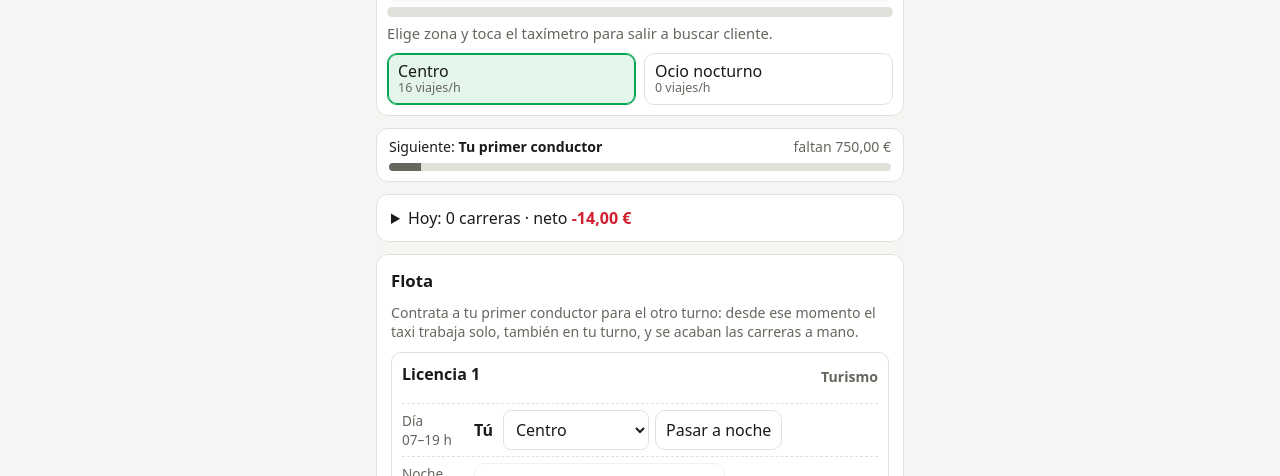
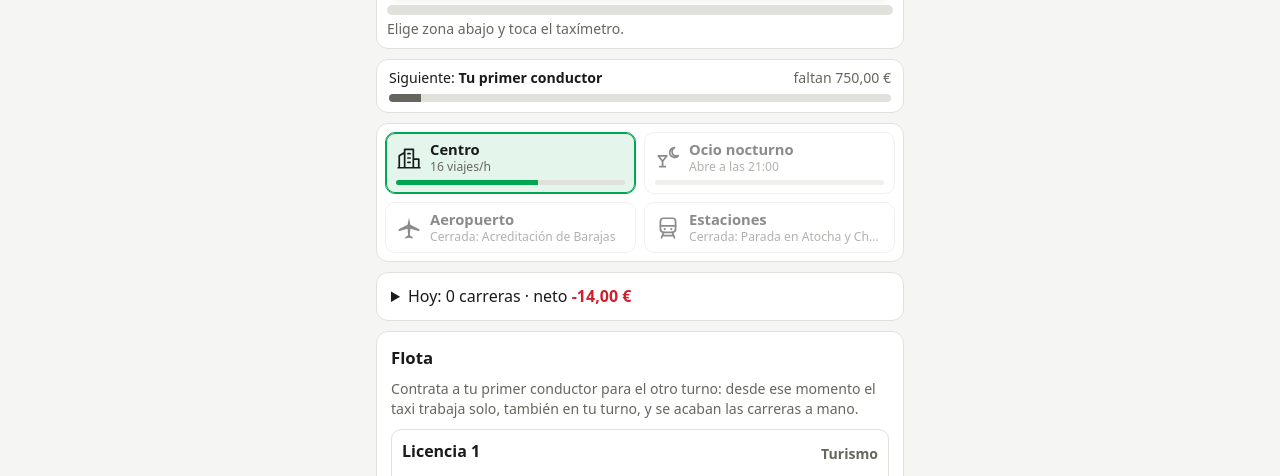
Before and after one commit to ivanvalbuena1997/LIBRE, a plain HTML site: page index.html in a window 1280 px wide. Shown: the part 299-775 px from the top of the page. Drawn offline with Linux system fonts and the light colour scheme.

Commit message:
Zonas en tarjetas con icono, medidor de demanda y hora de apertura
Las tarjetas sustituyen a los botones de zona bajo el taxímetro y la
pantalla principal cabe sin scroll en 375×600.

Co-Authored-By: Claude Opus 5.5 <noreply@anthropic.com>

```diff
--- a/css/estilos.css
+++ b/css/estilos.css
@@ -179,7 +179,7 @@ main {
   border: 1px solid var(--borde);
   border-radius: var(--radio);
   padding: 14px;
-  margin-bottom: 12px;
+  margin-bottom: 10px;
 }
 
 .tarjeta h2 {
@@ -478,33 +478,12 @@ textarea {
 .objetivo.listo #objetivo-falta { color: var(--verde-texto); font-weight: 700; }
 .objetivo.listo #objetivo-relleno { background: var(--verde-libre); }
 
-/* Selector de zona en forma de pastillas */
-.zonas-selector {
-  display: flex;
-  flex-wrap: wrap;
-  gap: 8px;
-  margin-top: 10px;
-}
-.zonas-selector button {
-  flex: 1 1 45%;
-  min-height: 52px;
-  padding: 6px 10px;
-  text-align: left;
-  line-height: 1.2;
-}
-.zonas-selector button small { display: block; color: var(--suave); font-size: 0.78rem; }
-.zonas-selector button.activa {
-  border-color: var(--verde-libre);
-  background: var(--verde-claro);
-  box-shadow: inset 0 0 0 1px var(--verde-libre);
-}
-
 .progreso {
   height: 10px;
   border-radius: 999px;
   background: var(--borde);
   overflow: hidden;
-  margin: 10px 0 6px;
+  margin: 8px 0 4px;
 }
 .progreso > div {
   height: 100%;
@@ -513,9 +492,12 @@ textarea {
 }
 
 .estado-carrera {
-  font-size: 0.92rem;
+  font-size: 0.88rem;
   color: var(--suave);
   min-height: 1.3em;
+  white-space: nowrap;
+  overflow: hidden;
+  text-overflow: ellipsis;
 }
 
 /* Tablas de números */
@@ -577,22 +559,84 @@ textarea {
 @keyframes aparecer-fondo { from { opacity: 0; } }
 @keyframes aparecer-ventana { from { opacity: 0; transform: translateY(12px) scale(0.97); } }
 
-/* Lista de zonas */
-.zona-fila {
-  border-top: 1px solid var(--borde);
-  padding: 8px 0;
+/* Zonas: tarjetas con icono y medidor */
+#sec-zonas { padding: 8px; }
+.zonas-rejilla {
+  display: grid;
+  grid-template-columns: 1fr 1fr;
+  gap: 8px;
 }
-.zona-fila:first-of-type { border-top: 0; }
-.zona-fila .nombre { font-weight: 600; }
-.zona-fila .datos { color: var(--suave); font-size: 0.88rem; font-variant-numeric: tabular-nums; }
-.medidor {
-  height: 6px;
+.zona-tarjeta {
+  display: grid;
+  grid-template-columns: 26px 1fr;
+  grid-template-rows: auto auto auto;
+  column-gap: 8px;
+  row-gap: 1px;
+  align-items: center;
+  width: 100%;
+  min-height: 0;
+  padding: 8px 10px;
+  text-align: left;
+  font: inherit;
+  color: var(--texto);
+  background: var(--tarjeta);
+  border: 1px solid var(--borde);
+  border-radius: 10px;
+}
+button.zona-tarjeta { cursor: pointer; }
+.zona-tarjeta.activa {
+  border-color: var(--verde-libre);
+  background: var(--verde-claro);
+  box-shadow: inset 0 0 0 1px var(--verde-libre);
+}
+.zona-icono {
+  grid-row: 1 / span 2;
+  width: 26px;
+  height: 26px;
+  fill: none;
+  stroke: currentColor;
+  stroke-width: 1.6;
+  stroke-linecap: round;
+  stroke-linejoin: round;
+}
+.zona-icono .relleno { fill: currentColor; stroke: none; }
+.zona-nombre {
+  font-weight: 600;
+  font-size: 0.92rem;
+  line-height: 1.2;
+  white-space: nowrap;
+  overflow: hidden;
+  text-overflow: ellipsis;
+}
+.zona-dato {
+  font-size: 0.76rem;
+  color: var(--suave);
+  line-height: 1.2;
+  font-variant-numeric: tabular-nums;
+  white-space: nowrap;
+  overflow: hidden;
+  text-overflow: ellipsis;
+}
+.zona-medidor {
+  grid-column: 1 / -1;
+  display: block;
+  height: 5px;
+  margin-top: 5px;
   border-radius: 999px;
   background: var(--borde);
   overflow: hidden;
-  margin-top: 4px;
 }
-.medidor > div { height: 100%; background: var(--ambar); }
+.zona-medidor > span {
+  display: block;
+  height: 100%;
+  width: 0;
+  background: var(--verde-libre);
+  transition: width 0.4s ease-out;
+}
+/* Sin demanda a esta hora, o todavía sin comprar: atenuada. */
+.zona-tarjeta.vacia, .zona-tarjeta.cerrada { opacity: 0.5; }
+.zona-tarjeta.vacia .zona-medidor > span { background: var(--suave); }
+.zona-tarjeta.cerrada { grid-template-rows: auto auto; }
 
 /* Flota */
 .licencia {
--- a/js/interfaz.js
+++ b/js/interfaz.js
@@ -107,28 +107,18 @@
   const seccionTaximetro = {
     id: 'sec-taximetro',
     firma: function (estado) {
-      if (estado.jugador.automatico) return 'automatico';
-      const t = Libre.sim.turnoDelJugador(estado);
-      return [t.zona, Libre.sim.zonasDisponibles(estado)].join();
+      return estado.jugador.automatico ? 'automatico' : 'a-mano';
     },
     html: function (estado) {
       if (estado.jugador.automatico) {
         return '<div class="taximetro">' + htmlDisplay() + '</div>' +
-          '<p class="estado-carrera">Tu flota trabaja sola. El taxímetro suma lo que llevas recaudado hoy.</p>';
+          '<p class="estado-carrera">Tu flota trabaja sola: recaudación de hoy.</p>';
       }
-      const c = Libre.config;
-      const u = Libre.sim.ubicacionJugador(estado);
-      const zonas = Libre.sim.zonasDisponibles(estado).map(function (id) {
-        return '<button type="button" data-accion="elegirZona" data-args="' + u.licenciaId + '|' + u.turno + '|' + id +
-          '" class="' + (id === u.datos.zona ? 'activa' : '') + '">' +
-          esc(c.zonas[id].nombre) + '<small data-demanda="' + id + '"></small></button>';
-      }).join('');
       return '<button type="button" class="taximetro taximetro-boton" data-accion="buscarCliente" ' +
         'aria-label="Taxímetro: buscar cliente">' + htmlDisplay() +
         '<span class="taximetro-pie" id="tx-pie"></span></button>' +
         '<div class="progreso"><div id="carrera-barra"></div></div>' +
-        '<div class="estado-carrera" id="carrera-estado"></div>' +
-        '<div class="zonas-selector">' + zonas + '</div>';
+        '<div class="estado-carrera" id="carrera-estado"></div>';
     },
     actualizar: function (estado) {
       const c = Libre.config;
@@ -138,11 +128,6 @@
         pintarDisplay(estado.caja.hoy.ingresos, 'FLOTA · HOY', info.tarifa, false);
         return;
       }
-
-      document.querySelectorAll('[data-demanda]').forEach(function (el) {
-        const d = Libre.sim.demandaZona(estado, el.dataset.demanda, info);
-        el.textContent = numero(d) + ' viajes/h';
-      });
 
       const carrera = estado.jugador.carrera;
       const enCurso = Libre.sim.importeEnCurso(estado);
@@ -168,7 +153,7 @@
         const u = estado.jugador.ultimaCarrera;
         texto.innerHTML = u
           ? 'Última carrera: <strong>' + euros(u.importe) + '</strong> · ' + chipTarifa(u.tarifa) + ' · ' + numero(u.km) + ' km'
-          : 'Elige zona y toca el taxímetro para salir a buscar cliente.';
+          : 'Elige zona abajo y toca el taxímetro.';
       }
     }
   };
@@ -436,38 +421,112 @@
     }
   };
 
+  /*
+   * Zonas: tarjetas con icono y medidor de demanda (viajes/h ahora respecto
+   * al máximo de la semana en esa zona). Sin demanda, atenuada y con la hora
+   * a la que abre. Mientras conduces a mano, tocar una tarjeta elige la zona.
+   */
+  const ICONOS_ZONA = {
+    centro: '<path d="M3 21V10l5-3v14M8 21V4h8v17M16 21v-8h5v8M2 21h20M11 8h2M11 12h2M11 16h2"/>',
+    ocio: '<path d="M18 2.5a4.5 4.5 0 1 0 3.5 7.3 3.8 3.8 0 0 1-3.5-7.3z"/>' +
+      '<path d="M3 10h8l-4 5zM7 15v5M4.5 20h5"/>',
+    aeropuerto: '<path class="relleno" d="M12 2.5l1.3 6.6 8.2 4v1.8l-8.2-2.3-.5 6.2 2.8 1.9v1.1L12 21l-3.6.8v-1.1l2.8-1.9-.5-6.2-8.2 2.3v-1.8l8.2-4z"/>',
+    estaciones: '<rect x="5" y="3" width="14" height="13" rx="3"/><path d="M5 10h14M8 16l-2 5M16 16l2 5M7 19h10"/>' +
+      '<circle class="relleno" cx="9" cy="13" r="1"/><circle class="relleno" cx="15" cy="13" r="1"/>'
+  };
+
+  function iconoZona(id) {
+    return '<svg class="zona-icono" viewBox="0 0 24 24" aria-hidden="true">' + (ICONOS_ZONA[id] || ICONOS_ZONA.centro) + '</svg>';
+  }
+
+  // Máximo de demanda de cada zona en la semana (depende de las mejoras).
+  let cacheMaximos = { clave: null, valores: {} };
+  function demandaMaxima(estado, zonaId) {
+    const clave = JSON.stringify(estado.mejoras);
+    if (cacheMaximos.clave !== clave) cacheMaximos = { clave, valores: {} };
+    if (cacheMaximos.valores[zonaId] === undefined) {
+      let max = 0;
+      for (let h = 0; h < 7 * 24; h++) {
+        max = Math.max(max, Libre.sim.demandaZona(estado, zonaId, Libre.sim.infoReloj(h * 60)));
+      }
+      cacheMaximos.valores[zonaId] = max;
+    }
+    return cacheMaximos.valores[zonaId];
+  }
+
+  // Próxima hora con clientes en una zona, como texto ("Abre a las 21:00").
+  let cacheApertura = {};
+  function textoApertura(estado, zonaId) {
+    const ahora = Libre.sim.infoReloj(estado.reloj.minutos);
+    const horaActual = Math.floor(estado.reloj.minutos / 60);
+    const clave = horaActual + '|' + JSON.stringify(estado.mejoras);
+    if (cacheApertura.clave !== clave) cacheApertura = { clave };
+    if (cacheApertura[zonaId] !== undefined) return cacheApertura[zonaId];
+    const umbral = Libre.config.economia.demandaMinimaManual;
+    let texto = 'Sin clientes esta semana';
+    for (let h = 1; h <= 7 * 24; h++) {
+      const info = Libre.sim.infoReloj((horaActual + h) * 60);
+      if (Libre.sim.demandaZona(estado, zonaId, info) >= umbral) {
+        const a = 'a las ' + dos(info.hora) + ':00';
+        const dias = info.dia - ahora.dia;
+        texto = dias === 0 ? 'Abre ' + a
+          : dias === 1 ? 'Abre mañana ' + a
+          : 'Abre el ' + info.nombreDia.toLowerCase() + ' ' + a;
+        break;
+      }
+    }
+    cacheApertura[zonaId] = texto;
+    return texto;
+  }
+
   const seccionZonas = {
     id: 'sec-zonas',
-    firma: function (estado) { return Libre.sim.zonasDisponibles(estado).join(); },
+    firma: function (estado) {
+      const u = Libre.sim.ubicacionJugador(estado);
+      return [Libre.sim.zonasDisponibles(estado), estado.jugador.automatico, u ? u.datos.zona : ''].join('|');
+    },
     html: function (estado) {
       const c = Libre.config;
-      return '<h2>Zonas</h2>' + Object.keys(c.zonas).map(function (id) {
+      const aMano = !estado.jugador.automatico;
+      const u = Libre.sim.ubicacionJugador(estado);
+      return '<div class="zonas-rejilla" role="group" aria-label="Zonas">' + Object.keys(c.zonas).map(function (id) {
         const zona = c.zonas[id];
         const abierta = Libre.sim.zonaDesbloqueada(estado, id);
-        const mejora = zona.requiere && c.mejoras.find(function (m) { return m.id === zona.requiere; });
-        return '<div class="zona-fila">' +
-          '<div class="nombre">' + esc(zona.nombre) + (abierta ? '' : ' <span class="chip chip-gris">Cerrada</span>') + '</div>' +
-          '<div class="datos">' + esc(zona.descripcion) + '</div>' +
-          (abierta
-            ? '<div class="datos" id="zona-' + id + '"></div><div class="medidor"><div id="medidor-' + id + '"></div></div>'
-            : '<div class="datos">Se abre con la mejora «' + esc(mejora ? mejora.nombre : zona.requiere) + '».</div>') +
-          '</div>';
-      }).join('');
+        const cuerpo = iconoZona(id) +
+          '<span class="zona-nombre">' + esc(zona.nombre) + '</span>' +
+          '<span class="zona-dato" id="zona-dato-' + id + '"></span>' +
+          '<span class="zona-medidor"><span id="zona-medidor-' + id + '"></span></span>';
+        if (!abierta) {
+          const mejora = c.mejoras.find(function (m) { return m.id === zona.requiere; });
+          return '<div class="zona-tarjeta cerrada" title="' + esc(zona.descripcion) + '">' + iconoZona(id) +
+            '<span class="zona-nombre">' + esc(zona.nombre) + '</span>' +
+            '<span class="zona-dato">Cerrada: ' + esc(mejora ? mejora.nombre : zona.requiere) + '</span></div>';
+        }
+        if (aMano) {
+          return '<button type="button" class="zona-tarjeta' + (id === u.datos.zona ? ' activa' : '') + '" id="zona-' + id + '" ' +
+            'data-accion="elegirZona" data-args="' + u.licenciaId + '|' + u.turno + '|' + id + '" title="' + esc(zona.descripcion) + '">' +
+            cuerpo + '</button>';
+        }
+        return '<div class="zona-tarjeta" id="zona-' + id + '" title="' + esc(zona.descripcion) + '">' + cuerpo + '</div>';
+      }).join('') + '</div>';
     },
     actualizar: function (estado) {
       const info = Libre.sim.infoReloj(estado.reloj.minutos);
       const grupos = Libre.sim.cochesPorZona(estado, info);
+      const umbral = Libre.config.economia.demandaMinimaManual;
       Libre.sim.zonasDisponibles(estado).forEach(function (id) {
         const coches = grupos[id] ? grupos[id].length : 0;
         const r = Libre.sim.rendimientoZona(estado, id, coches, info);
-        let texto = 'Ahora: ' + numero(r.demanda) + ' viajes/h · carrera media ' + euros(r.importe);
-        if (coches > 0) {
-          texto += ' · ' + coches + (coches === 1 ? ' coche' : ' coches') + ', ocupados al ' +
-            Math.round(r.ocupacion * 100) + ' %';
-        }
-        $('zona-' + id).textContent = texto;
-        // Medidor: parte de la demanda de la zona que cubren tus coches ahora.
-        $('medidor-' + id).style.width = (r.demanda > 0 ? Math.min(1, r.capacidad / r.demanda) * 100 : 0).toFixed(0) + '%';
+        const vacia = r.demanda < umbral;
+        $('zona-' + id).classList.toggle('vacia', vacia);
+        // Texto corto para que quepa en media pantalla de móvil.
+        let texto;
+        if (vacia) texto = textoApertura(estado, id);
+        else if (coches > 0) texto = Math.round(r.demanda) + '/h · ' + coches + (coches === 1 ? ' coche' : ' coches');
+        else texto = Math.round(r.demanda) + ' viajes/h';
+        $('zona-dato-' + id).textContent = texto;
+        const max = demandaMaxima(estado, id);
+        $('zona-medidor-' + id).style.width = (max > 0 ? Math.min(1, r.demanda / max) * 100 : 0).toFixed(0) + '%';
       });
     }
   };
@@ -564,7 +623,7 @@
     }
   };
 
-  const secciones = [seccionEscena, seccionTaximetro, seccionObjetivo, seccionCaja, seccionFlota, seccionZonas, seccionMejoras, seccionPartida];
+  const secciones = [seccionEscena, seccionTaximetro, seccionObjetivo, seccionZonas, seccionCaja, seccionFlota, seccionMejoras, seccionPartida];
 
   // ---------------------------------------------------------- Ciclo
 
```
Also changed, not shown: 1 other file.
